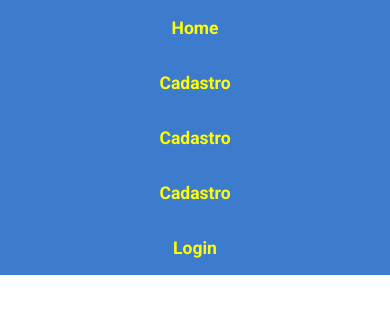
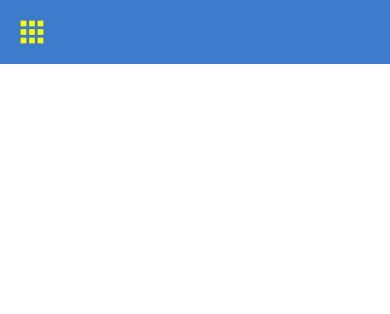
Before and after one commit to GustavoFSProg/blog-abril-2026-web, a React (Vite) app: page /header in a window 390 px wide. Shown: the top 314 px of the page. Built offline with nearby package versions, Linux system fonts and the light colour scheme; a web font is replaced by a local one.

Commit message:
responsive

```diff
--- a/src/App.jsx
+++ b/src/App.jsx
@@ -109,6 +109,9 @@ function App() {
   return (
     <AppContainer>
       <Header />
+      {/* <MenuContainer>
+        <CgMenuGridR />
+      </MenuContainer> */}
       <div
         style={{
           display: "flex",
--- a/src/Components/Header/Header.jsx
+++ b/src/Components/Header/Header.jsx
@@ -1,5 +1,6 @@
 import { Link } from "react-router-dom";
 import styled from "styled-components";
+import { CgMenuGridR } from "react-icons/cg";
 
 const Container = styled.div`
   display: flex;
@@ -12,8 +13,9 @@ const Container = styled.div`
 
   @media screen and (max-width: 800px) {
     width: 100%;
-    height: auto;
+    /* height: auto; */
     align-items: center;
+    justify-content: flex-start;
   }
 `;
 
@@ -27,17 +29,32 @@ const ContainerLink = styled.div`
   color: yellow;
 
   @media screen and (max-width: 800px) {
-    width: 100%;
+    /* width: 100%;
     flex-direction: column;
     height: auto;
     justify-content: center;
-    align-items: center;
+    align-items: center; */
+    display: none;
+  }
+`;
+
+const MenuContainer = styled.div`
+  display: none;
+
+  @media screen and (max-width: 850px) {
+    display: flex;
   }
 `;
 
 function Header() {
   return (
     <Container>
+      <MenuContainer>
+        <CgMenuGridR
+          size="34"
+          style={{ cursor: "pointer", marginLeft: "15px" }}
+        />
+      </MenuContainer>
       <ContainerLink>
         <Link
           to="/"
```
